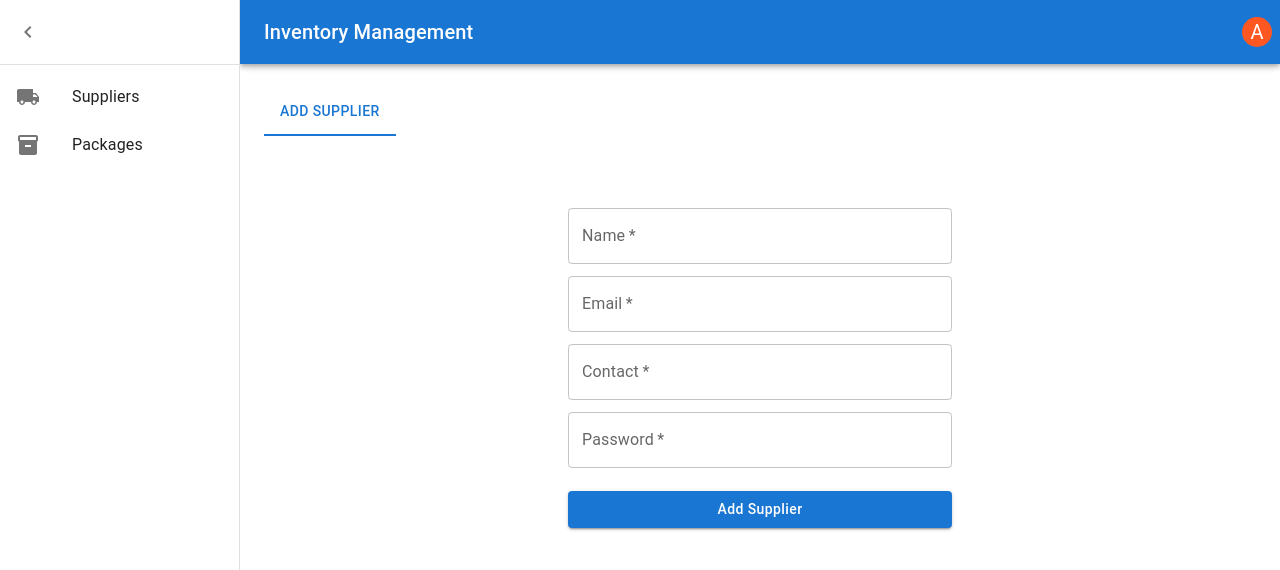
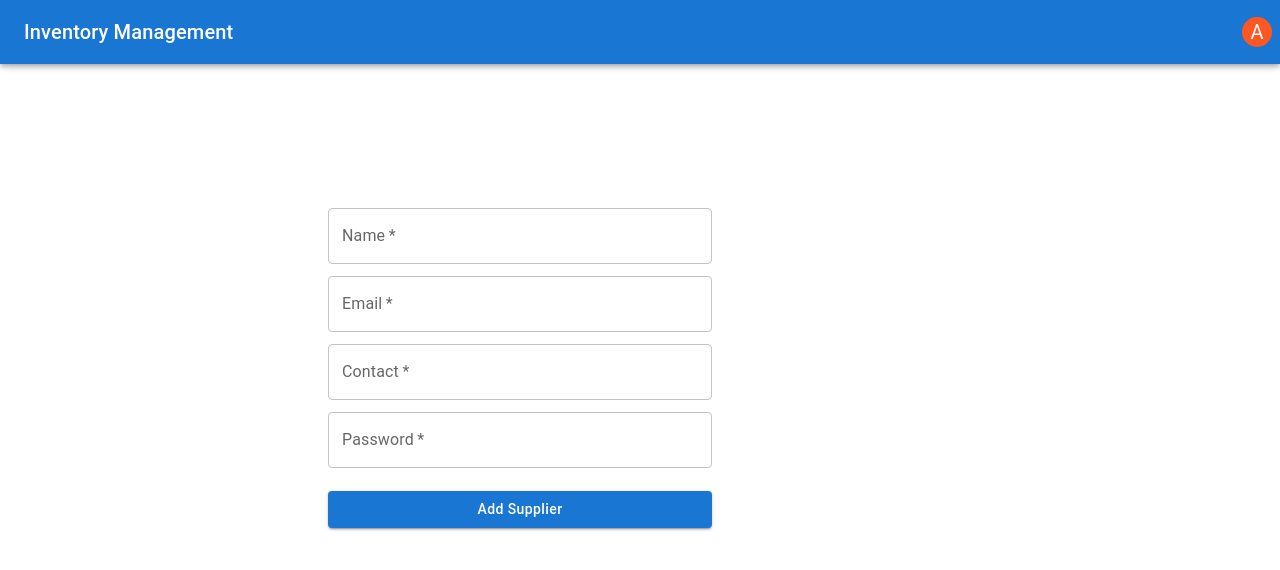
Before and after one commit to arpansaha1300/unit-assessment-4, a React (Vite) app in the folder frontend/: page /add-supplier in a window 1280 px wide. Shown: the top 570 px of the page. Built offline with nearby package versions, Linux system fonts and the light colour scheme.

Commit message:
show sidebar only to admin

```diff
--- a/frontend/src/layouts/default.jsx
+++ b/frontend/src/layouts/default.jsx
@@ -128,8 +128,9 @@ export default function Layout() {
   return (
     <Box sx={{ display: "flex" }}>
       <CssBaseline />
-      <AppBar position="fixed" open={open}>
+      <AppBar position="fixed" open={userRole === "ADMIN" && open}>
         <Toolbar>
+          {userRole === "ADMIN" && (
             <IconButton
               color="inherit"
               aria-label="open drawer"
@@ -143,6 +144,7 @@ export default function Layout() {
             >
               <MenuIcon />
             </IconButton>
+          )}
           <Typography variant="h6" noWrap component="div">
             Inventory Management
           </Typography>
@@ -205,6 +207,7 @@ export default function Layout() {
         </Toolbar>
       </AppBar>
 
+      {userRole === "ADMIN" && (
         <Drawer
           sx={{
             width: drawerWidth,
@@ -229,8 +232,9 @@ export default function Layout() {
           <Divider />
           <DrawerTabs />
         </Drawer>
+      )}
 
-      <Container open={open}>
+      <Container open={userRole === "ADMIN" && open}>
         <DrawerHeader />
         <Box sx={{ marginBottom: "1rem" }}>
           <TabList />
```
Lines whose indentation alone changed are shown as unchanged.
